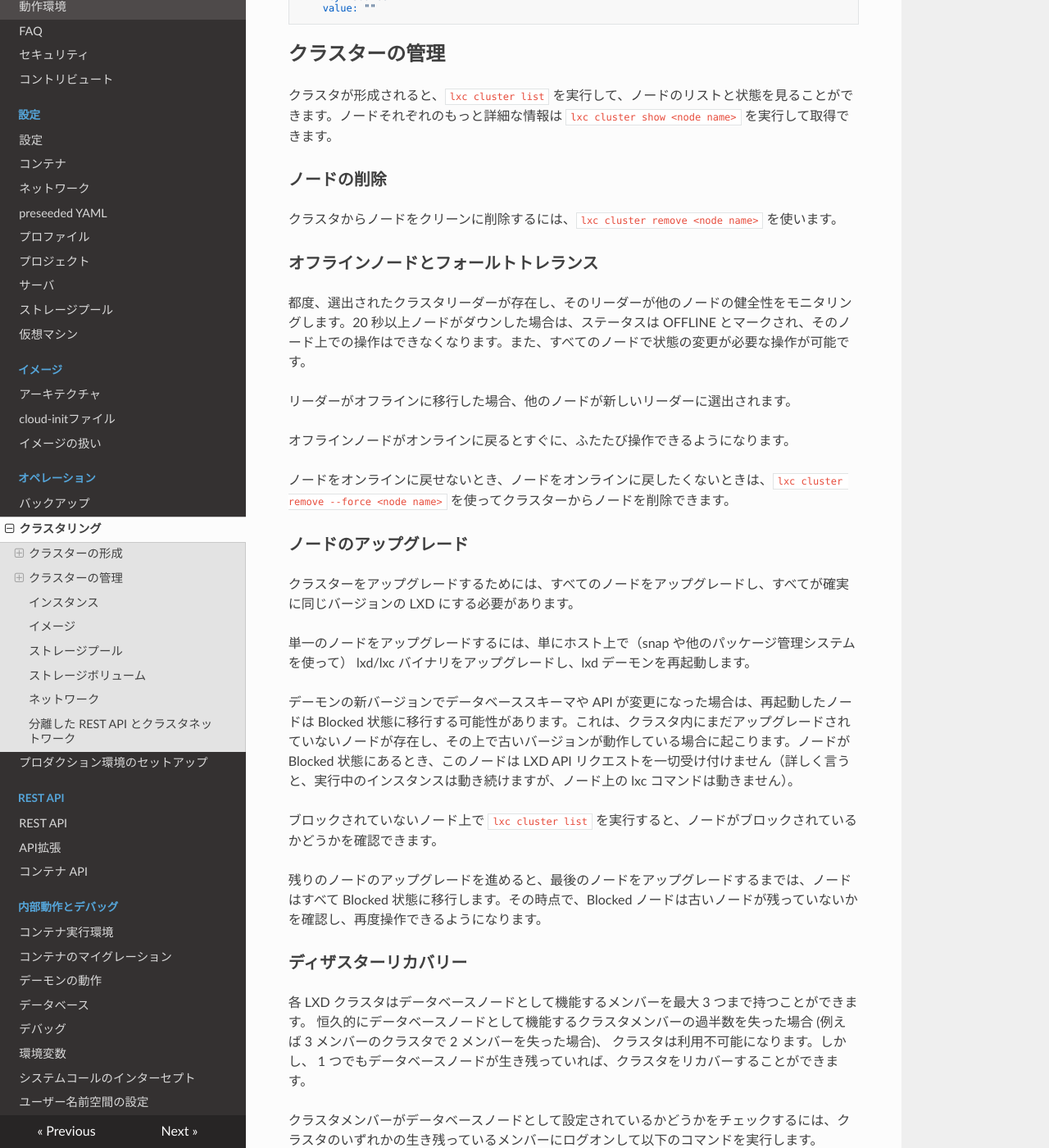
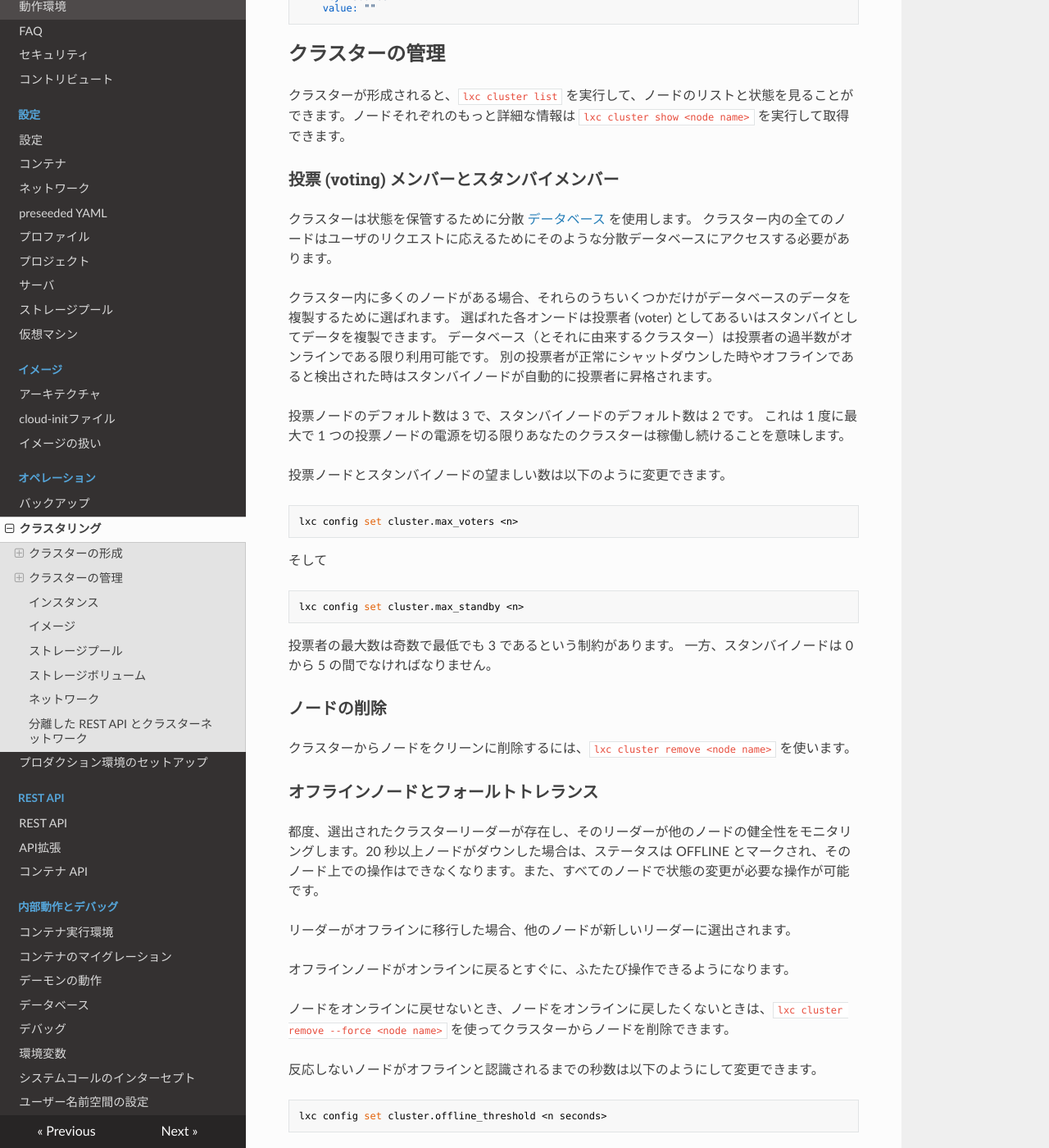
Before and after one commit to lxc-jp/lxd-ja, an MkDocs documentation site: the page built from doc/clustering.md, in a window 1280 px wide and 1400 px high, scrolled down 2315 px. Shown: the whole window at 82% size. Built offline with MkDocs 1.6.1, drawn with Linux system fonts in a browser that asks for light colours; nearby versions of some CDN libraries; old or Windows-style settings are respelled for this version of MkDocs; some of the changed text lies outside the part shown.

Commit message:
Update clustering to upstream at 2020-02-13
Signed-off-by: Hiroaki Nakamura <hnakamur@gmail.com>

````diff
--- a/doc/clustering.md
+++ b/doc/clustering.md
@@ -42,7 +42,7 @@ number of nodes is less than three, then only one node in the cluster
 will store the SQLite database. When the third node joins the cluster,
 both the second and third nodes will receive a replica of the database.
 -->
-クラスター内のノード数としては 3 以上を強く推奨します。これは少なくとも 1 ノードが落ちても分散状態のクオラムを確立できるからです（分散状態は Raft アルゴリズムを使ってレプリケーションされている SQLite データベースに保管されています）。ノード数が 3 より小さくなるとクラスタ内のただ 1 つのノードだけが SQLite データベースを保管します。第 3 のノードがクラスターに参加したときに、第 2 と第 3 のノードがデータベースの複製を受け取ります。
+クラスター内のノード数としては 3 以上を強く推奨します。これは少なくとも 1 ノードが落ちても分散状態のクオラムを確立できるからです（分散状態は Raft アルゴリズムを使ってレプリケーションされている SQLite データベースに保管されています）。ノード数が 3 より小さくなるとクラスター内のただ 1 つのノードだけが SQLite データベースを保管します。第 3 のノードがクラスターに参加したときに、第 2 と第 3 のノードがデータベースの複製を受け取ります。
 
 ### インタラクティブに行う方法 <!-- Interactively -->
 
@@ -172,15 +172,70 @@ Once your cluster is formed you can see a list of its nodes and their
 status by running `lxc cluster list`. More detailed information about
 an individual node is available with `lxc cluster show <node name>`.
 -->
-クラスタが形成されると、`lxc cluster list` を実行して、ノードのリストと状態を見ることができます。ノードそれぞれのもっと詳細な情報は `lxc cluster show <node name>` を実行して取得できます。
+クラスターが形成されると、`lxc cluster list` を実行して、ノードのリストと状態を見ることができます。ノードそれぞれのもっと詳細な情報は `lxc cluster show <node name>` を実行して取得できます。
 
+### 投票 (voting) メンバーとスタンバイメンバー <!-- Voting and stand-by members -->
+
+クラスターは状態を保管するために分散 [データベース](database.md) を使用します。
+クラスター内の全てのノードはユーザのリクエストに応えるためにそのような分散データベースにアクセスする必要があります。
+<!--
+The cluster uses a distributed [database](database.md) to store its state. All
+nodes in the cluster need to access such distributed database in order to serve
+user requests.
+-->
+
+クラスター内に多くのノードがある場合、それらのうちいくつかだけがデータベースのデータを複製するために選ばれます。
+選ばれた各オンードは投票者 (voter) としてあるいはスタンバイとしてデータを複製できます。
+データベース（とそれに由来するクラスター）は投票者の過半数がオンラインである限り利用可能です。
+別の投票者が正常にシャットダウンした時やオフラインであると検出された時はスタンバイノードが自動的に投票者に昇格されます。
+<!--
+If the cluster has many nodes, only some of them will be picked to replicate
+database data. Each node that is picked can replicate data either as "voter" or
+as "stand-by". The database (and hence the cluster) will remain available as
+long as a majority of voters is online. A stand-by node will automatically be
+promoted to voter when another voter is shutdown gracefully or when its detected
+to be offline.
+-->
+
+投票ノードのデフォルト数は 3 で、スタンバイノードのデフォルト数は 2 です。
+これは 1 度に最大で 1 つの投票ノードの電源を切る限りあなたのクラスターは稼働し続けることを意味します。
+<!--
+The default number of voting nodes is 3 and the default number of stand-by nodes
+is 2. This means that your cluster will remain operation as long as you switch
+off at most one voting node at a time.
+-->
+
+投票ノードとスタンバイノードの望ましい数は以下のように変更できます。
+<!--
+You can change the desired number of voting and stand-by nodes with:
+-->
+
+```bash
+lxc config set cluster.max_voters <n>
+```
+
+そして
+<!--
+and
+-->
+
+```bash
+lxc config set cluster.max_standby <n>
+```
+
+投票者の最大数は奇数で最低でも 3 であるという制約があります。
+一方、スタンバイノードは 0 から 5 の間でなければなりません。
+<!--
+with the constraint that the maximum number of voters must be odd and must be
+least 3, while the maximum number of stand-by nodes must be between 0 and 5.
+-->
 
 ### ノードの削除 <!-- Deleting nodes -->
 
 <!--
 To cleanly delete a node from the cluster use `lxc cluster remove <node name>`.
 -->
-クラスタからノードをクリーンに削除するには、`lxc cluster remove <node name>` を使います。
+クラスターからノードをクリーンに削除するには、`lxc cluster remove <node name>` を使います。
 
 ### オフラインノードとフォールトトレランス <!-- Offline nodes and fault tolerance -->
 
@@ -191,7 +246,7 @@ seconds, its status will be marked as OFFLINE and no operation will be
 possible on it, as well as operations that require a state change
 across all nodes.
 -->
-都度、選出されたクラスタリーダーが存在し、そのリーダーが他のノードの健全性をモニタリングします。20 秒以上ノードがダウンした場合は、ステータスは OFFLINE とマークされ、そのノード上での操作はできなくなります。また、すべてのノードで状態の変更が必要な操作が可能です。
+都度、選出されたクラスターリーダーが存在し、そのリーダーが他のノードの健全性をモニタリングします。20 秒以上ノードがダウンした場合は、ステータスは OFFLINE とマークされ、そのノード上での操作はできなくなります。また、すべてのノードで状態の変更が必要な操作が可能です。
 
 <!--
 If the node that goes offline is the leader itself, the other nodes
@@ -210,6 +265,21 @@ If you can't or don't want to bring the node back online, you can
 delete it from the cluster using `lxc cluster remove \-\-force <node name>`.
 -->
 ノードをオンラインに戻せないとき、ノードをオンラインに戻したくないときは、`lxc cluster remove --force <node name>` を使ってクラスターからノードを削除できます。
+
+反応しないノードがオフラインと認識されるまでの秒数は以下のようにして変更できます。
+<!--
+You can tweak the amount of seconds after which a non-responding node will be
+considered offline by running:
+-->
+
+```bash
+lxc config set cluster.offline_threshold <n seconds>
+```
+
+最小値は 10 秒です。
+<!--
+The minimum value is 10 seconds.
+-->
 
 ### ノードのアップグレード <!-- Upgrading nodes -->
 
@@ -234,7 +304,7 @@ Blocked state it will not serve any LXD API requests (in particular,
 lxc commands on that node will not work, although any running
 instance will continue to run).
 -->
-デーモンの新バージョンでデータベーススキーマや API が変更になった場合は、再起動したノードは Blocked 状態に移行する可能性があります。これは、クラスタ内にまだアップグレードされていないノードが存在し、その上で古いバージョンが動作している場合に起こります。ノードが Blocked 状態にあるとき、このノードは LXD API リクエストを一切受け付けません（詳しく言うと、実行中のインスタンスは動き続けますが、ノード上の lxc コマンドは動きません）。
+デーモンの新バージョンでデータベーススキーマや API が変更になった場合は、再起動したノードは Blocked 状態に移行する可能性があります。これは、クラスター内にまだアップグレードされていないノードが存在し、その上で古いバージョンが動作している場合に起こります。ノードが Blocked 状態にあるとき、このノードは LXD API リクエストを一切受け付けません（詳しく言うと、実行中のインスタンスは動き続けますが、ノード上の lxc コマンドは動きません）。
 
 <!--
 You can see if some nodes are blocked by running `lxc cluster list` on
@@ -252,9 +322,9 @@ out-of-date node left and will become operational again.
 
 ### ディザスターリカバリー <!-- Disaster recovery -->
 
-各 LXD クラスタはデータベースノードとして機能するメンバーを最大 3 つまで持つことができます。
-恒久的にデータベースノードとして機能するクラスタメンバーの過半数を失った場合 (例えば 3 メンバーのクラスタで 2 メンバーを失った場合)、
-クラスタは利用不可能になります。しかし、 1 つでもデータベースノードが生き残っていれば、クラスタをリカバーすることができます。
+各 LXD クラスターはデータベースノードとして機能するメンバーを最大 3 つまで持つことができます。
+恒久的にデータベースノードとして機能するクラスターメンバーの過半数を失った場合 (例えば 3 メンバーのクラスターで 2 メンバーを失った場合)、
+クラスターは利用不可能になります。しかし、 1 つでもデータベースノードが生き残っていれば、クラスターをリカバーすることができます。
 <!--
 Every LXD cluster has up to 3 members that serve as database nodes. If you
 permanently lose a majority of the cluster members that are serving as database
@@ -263,7 +333,7 @@ cluster will become unavailable. However, if at least one database node has
 survived, you will be able to recover the cluster.
 -->
 
-クラスタメンバーがデータベースノードとして設定されているかどうかをチェックするには、クラスタのいずれかの生き残っているメンバーにログオンして以下のコマンドを実行します。
+クラスターメンバーがデータベースノードとして設定されているかどうかをチェックするには、クラスターのいずれかの生き残っているメンバーにログオンして以下のコマンドを実行します。
 <!--
 In order to check which cluster members are configured as database nodes, log on
 any survived member of your cluster and run the command:
@@ -299,7 +369,7 @@ At this point you can restart the LXD daemon and the database should be back
 online.
 -->
 
-データベースからは何の情報も削除されていないことに注意してください。特に失われたクラスタメンバーに関する情報は、それらのインスタンスについてのメタデータも含めて、まだそこに残っています。
+データベースからは何の情報も削除されていないことに注意してください。特に失われたクラスターメンバーに関する情報は、それらのインスタンスについてのメタデータも含めて、まだそこに残っています。
 この情報は失われたインスタンスを再度作成する必要がある場合に、さらなるリカバーのステップで利用することができます。
 <!--
 Note that no information has been deleted from the database, in particular all
@@ -308,7 +378,7 @@ including the metadata about their instances. This can help you with further
 recovery steps in case you need to re-create the lost instances.
 -->
 
-失われたクラスタメンバーを恒久的に削除するためには、次のコマンドが利用できます。
+失われたクラスターメンバーを恒久的に削除するためには、次のコマンドが利用できます。
 <!--
 In order to permanently delete the cluster members that you have lost, you can
 run the command:
@@ -330,7 +400,7 @@ Note that this time you have to use the regular ```lxc``` command line tool, not
 You can launch an instance on any node in the cluster from any node in
 the cluster. For example, from node1:
 -->
-クラスタ上の任意のノード上でインスタンスを起動できます。例えば、node1 から:
+クラスター上の任意のノード上でインスタンスを起動できます。例えば、node1 から:
 
 ```bash
 lxc launch --target node2 ubuntu:18.04 bionic
@@ -380,8 +450,8 @@ lxc pull file bionic/etc/hosts .
 
 ## イメージ <!-- Images -->
 
-デフォルトではデータベースメンバを持っているのと同じ数のクラスタに
-LXD はイメージを複製します。これは通常はクラスタ内で最大3つのコピーを
+デフォルトではデータベースメンバを持っているのと同じ数のクラスターに
+LXD はイメージを複製します。これは通常はクラスター内で最大3つのコピーを
 持つことを意味します。
 <!--
 By default, LXD will replicate images on as many cluster members as you
@@ -481,7 +551,7 @@ volumes in the same way you do in non-clustered deployments, except
 that you'll have to pass a `\-\-target <node name>` parameter to volume
 commands if more than one node has a volume with the given name.
 -->
-異なるボリュームは、異なるノード（例えば image volumes）上に存在する限りは同じ名前を持てます。複数のノードが与えた名前のボリュームを持つ場合には、ボリュームコマンドに `--target <node name>` を与える必要がある点を除いて、ストレージボリュームはクラスタ化されていない場合と同じ方法で管理できます。
+異なるボリュームは、異なるノード（例えば image volumes）上に存在する限りは同じ名前を持てます。複数のノードが与えた名前のボリュームを持つ場合には、ボリュームコマンドに `--target <node name>` を与える必要がある点を除いて、ストレージボリュームはクラスター化されていない場合と同じ方法で管理できます。
 
 <!--
 For example:
@@ -555,9 +625,9 @@ which is not node-specific (see above).
 -->
 この最後の ``network create`` コマンドには、ノード固有ではない（上記参照）任意の設定項目を与えることができます。
 
-## 分離した REST API とクラスタネットワーク <!-- Separate REST API and clustering networks -->
+## 分離した REST API とクラスターネットワーク <!-- Separate REST API and clustering networks -->
 
-クライアントの REST API エンドポイントとクラスタ内のノード間の内部的なトラフィック
+クライアントの REST API エンドポイントとクラスター内のノード間の内部的なトラフィック
 （例えば REST API に DNS ラウンドロビンとともに仮想 IP アドレスを使うために）
 で別のネットワークを設定できます。
 <!--
@@ -566,7 +636,7 @@ and for internal traffic between the nodes of your cluster (for example in order
 to use a virtual address for your REST API, with DNS round robin).
 -->
 
-このためには、クラスタの最初のノードを ```cluster.https_address``` 設定キーを
+このためには、クラスターの最初のノードを ```cluster.https_address``` 設定キーを
 使ってブートストラップする必要があります。例えば以下の定義ファイルを使うと
 <!--
 To do that, you need to bootstrap the first node of the cluster using the
````
